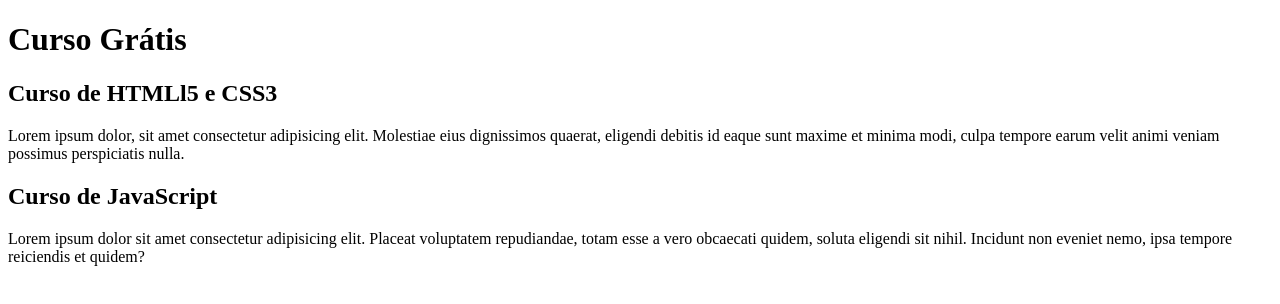
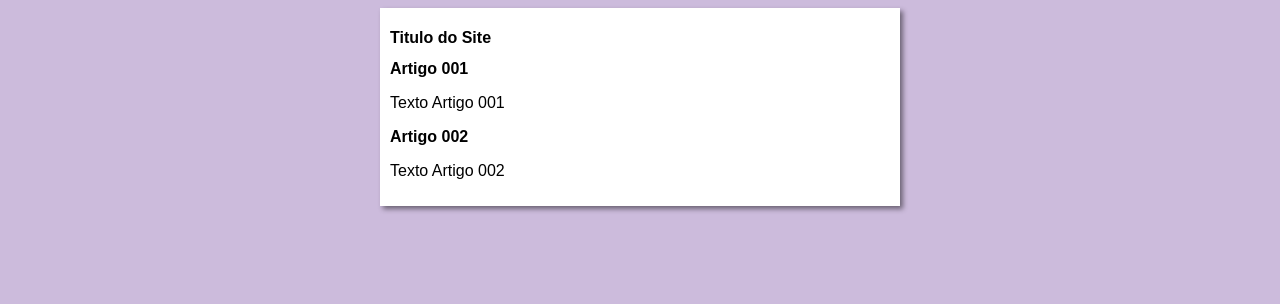
Before and after one commit to Marcosestudy/marcos.github.io, a plain HTML site: page index.html in a window 1280 px wide. Drawn offline with Linux system fonts and the light colour scheme.

Commit message:
Update index.html

```diff
--- a/index.html
+++ b/index.html
@@ -4,21 +4,22 @@
     <meta charset="UTF-8">
     <meta name="viewport" content="width=device-width, initial-scale=1.0">
     <title>Título do Site</title>
+    <link rel="stylesheet" href="estilos/style.css">
 </head>
 <body>
     <main>
         <header>
-            <h1>Curso Grátis</h1>
+            <h1>Titulo do Site</h1>
 
 
         </header>
 
         <article>
-            <h2>Curso de HTMLl5 e CSS3</h2>
-            <p>Lorem ipsum dolor, sit amet consectetur adipisicing elit. Molestiae eius dignissimos quaerat, eligendi debitis id eaque sunt maxime et minima modi, culpa tempore earum velit animi veniam possimus perspiciatis nulla.</p>
+            <h2>Artigo 001</h2>
+            <p>Texto Artigo 001</p>
         </article>
-        <h2>Curso de JavaScript</h2>
-        <p>Lorem ipsum dolor sit amet consectetur adipisicing elit. Placeat voluptatem repudiandae, totam esse a vero obcaecati quidem, soluta eligendi sit nihil. Incidunt non eveniet nemo, ipsa tempore reiciendis et quidem?</p>
+        <h2>Artigo 002</h2>
+        <p>Texto Artigo 002</p>
         <article>
 
         </article>
```
